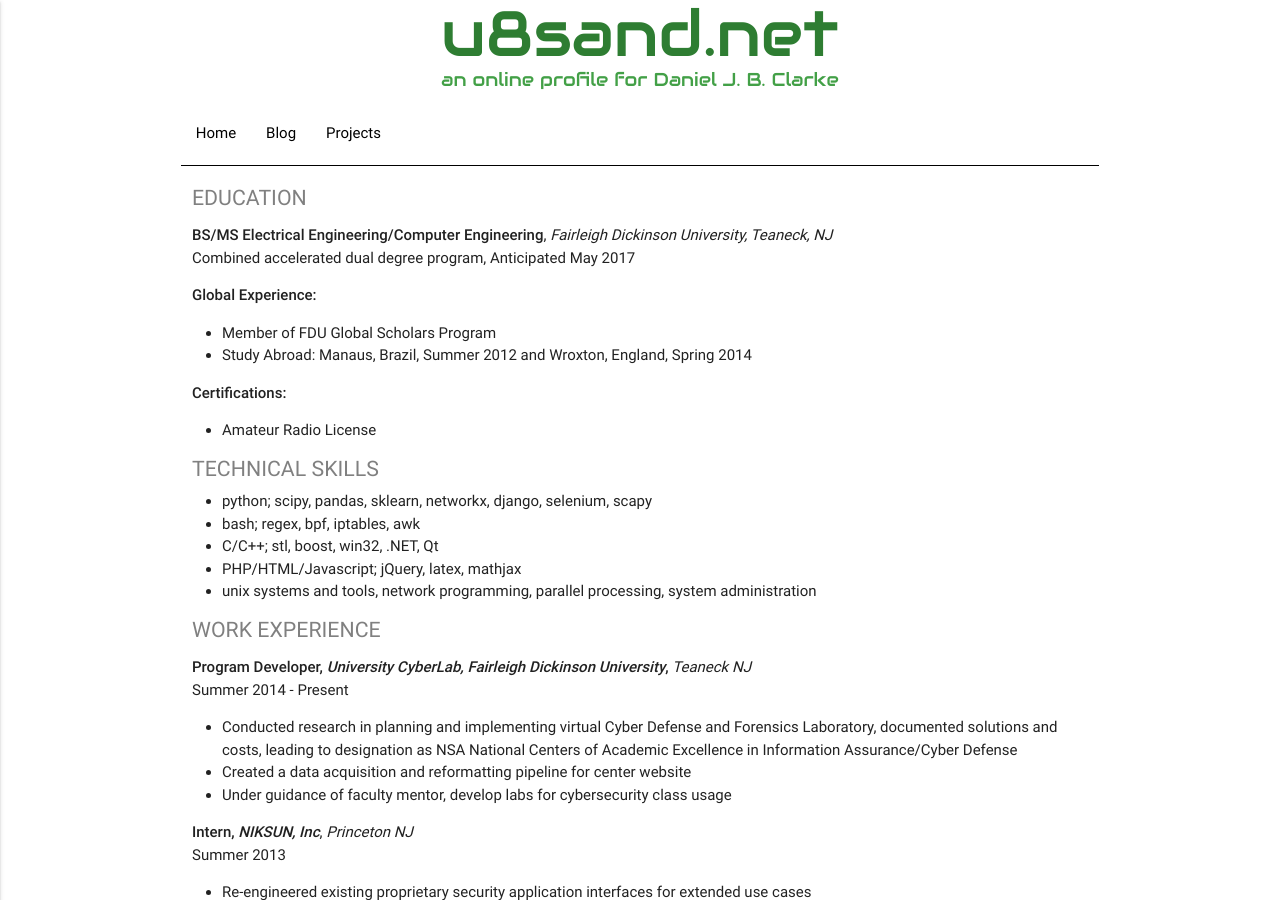
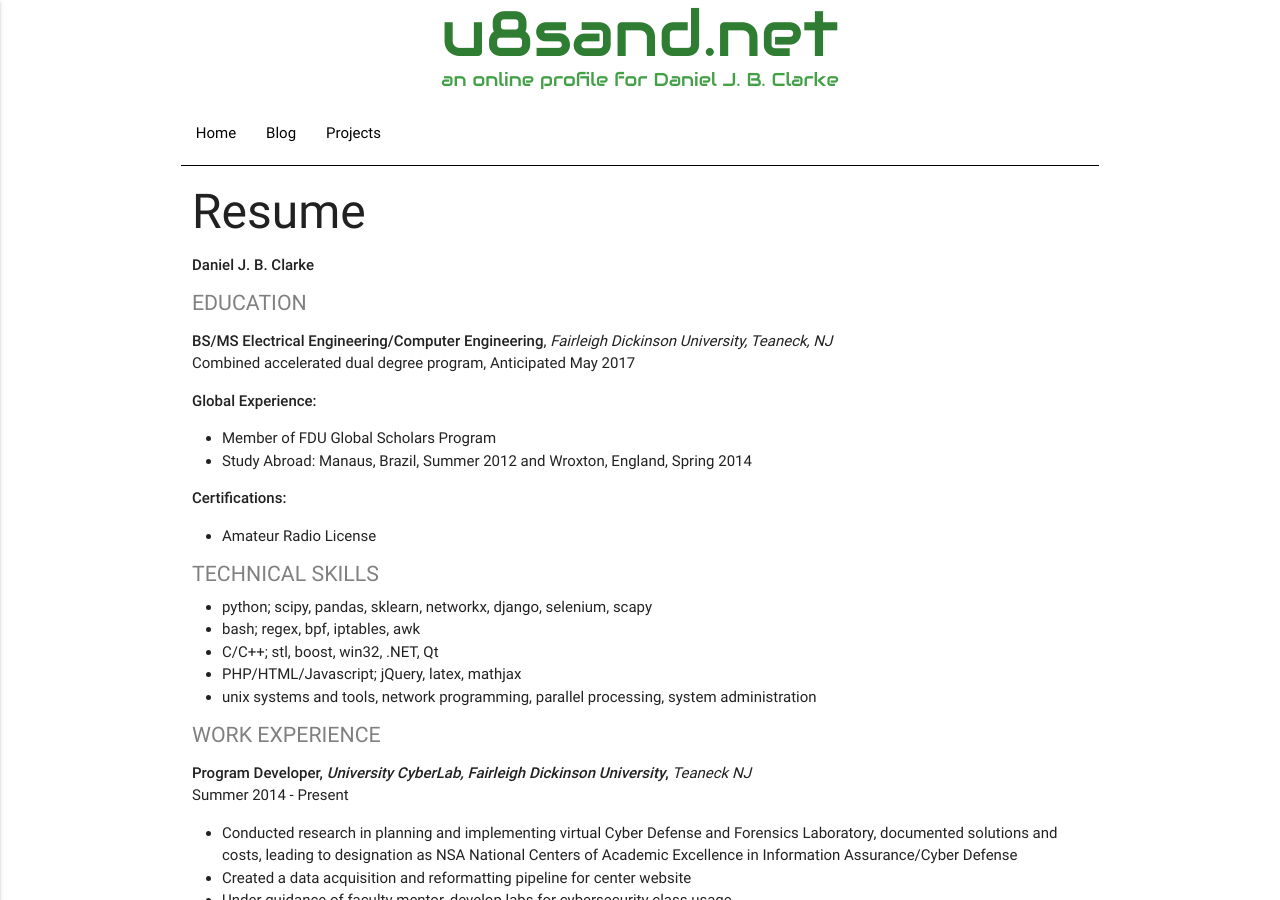
Before and after one commit to u8sand/u8sand.github.io, a Jekyll site: the page built from resume.md, in a window 1280 px wide and 900 px high. Built offline with Jekyll 4.4.1, drawn with Linux system fonts in a browser that asks for light colours; nearby versions of some CDN libraries.

Commit message:
Added title to resume page

```diff
--- a/resume.md
+++ b/resume.md
@@ -3,6 +3,10 @@
 title: Resume
 permalink: /resume/
 ---
+
+# Resume
+
+**Daniel J. B. Clarke**
 
 ### EDUCATION
 
```
